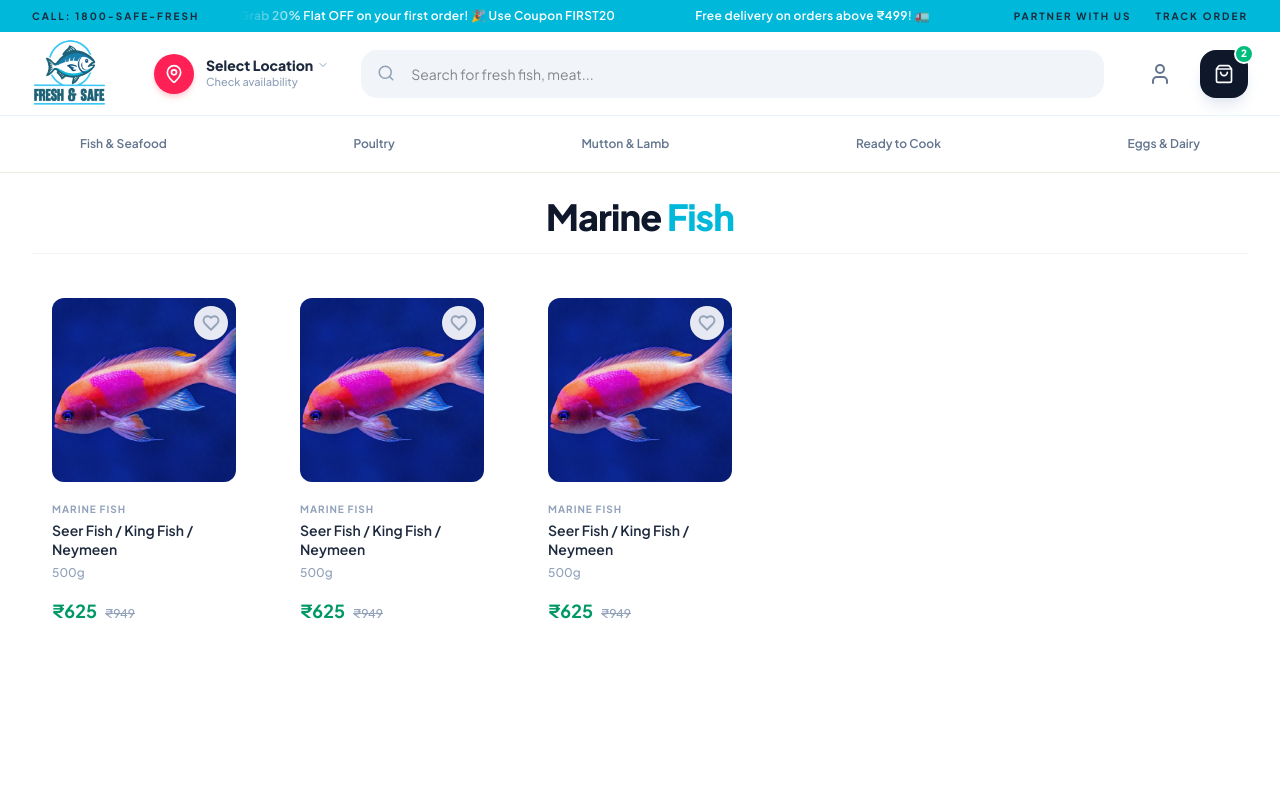
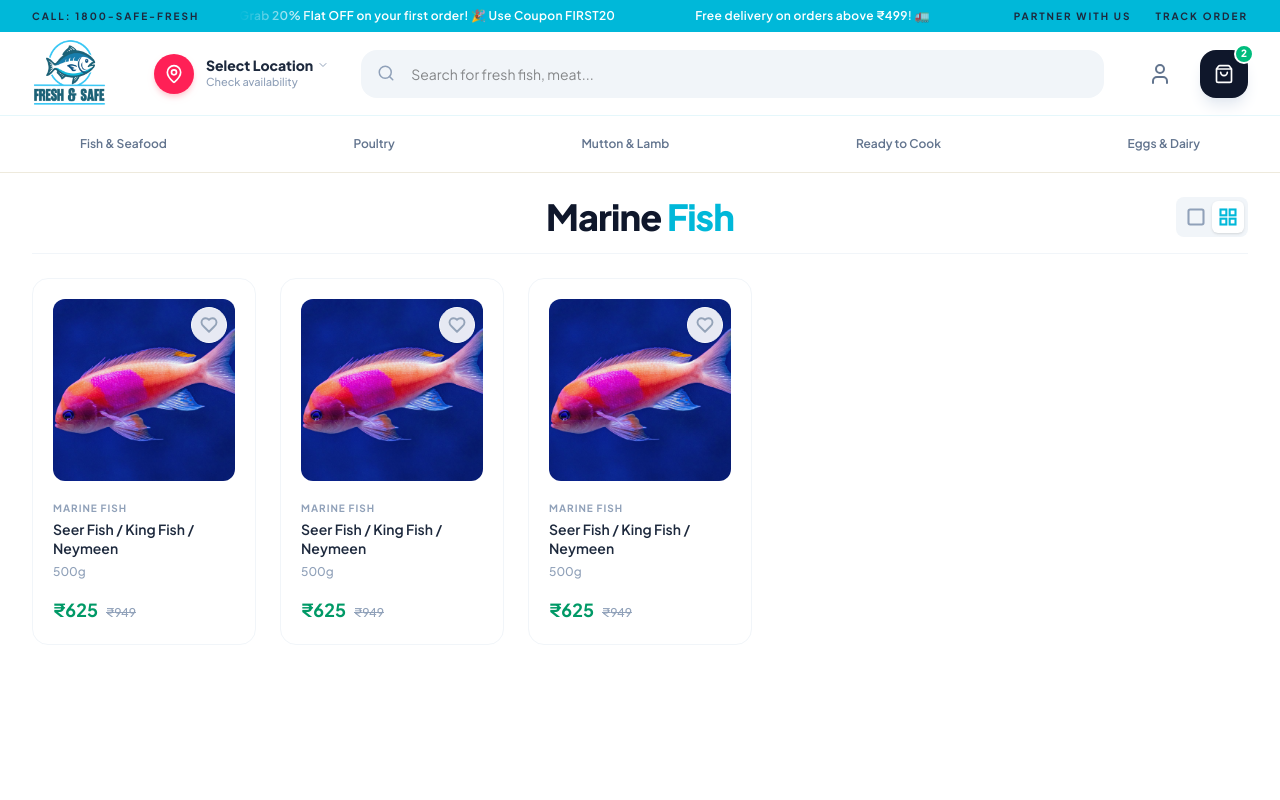
Before and after one commit to akashto76/fresh-and-safe, a Next.js app in the folder user-frontend/: page /products in a window 1280 px wide. Shown: the top 800 px of the page. Built offline with nearby package versions, Linux system fonts and the light colour scheme.

Commit message:
image updated

```diff
--- a/user-frontend/src/app/products/page.tsx
+++ b/user-frontend/src/app/products/page.tsx
@@ -2,6 +2,7 @@
 
 import React, { useState, useEffect } from 'react';
 import Link from 'next/link';
+import Image from 'next/image';
 
 // 1. Define an Interface for your Product
 interface Product {
@@ -14,9 +15,10 @@ interface Product {
   category: string;
 }
 
-// 2. SUB-COMPONENTS
+// 2. SUB-COMPONENTS (Defined outside main component to stop the lag)
+// This prevents React from recreating the component every millisecond.
 const SkeletonCard = ({ isSingleColumn }: { isSingleColumn: boolean }) => (
-  <div className="bg-white p-5 relative animate-pulse shadow-sm rounded-2xl">
+  <div className="bg-white p-5 relative animate-pulse border border-slate-100 rounded-2xl shadow-sm">
     <div
       className={`overflow-hidden rounded-xl bg-slate-200 mb-5 ${
         isSingleColumn ? 'aspect-[16/9]' : 'aspect-square'
@@ -25,8 +27,10 @@ const SkeletonCard = ({ isSingleColumn }: { isSingleColumn: boolean }) => (
     <div className="space-y-2">
       <div className="h-3 w-1/3 bg-slate-200 rounded" />
       <div className="h-4 w-full bg-slate-200 rounded" />
+      <div className="h-4 w-5/6 bg-slate-200 rounded" />
       <div className="flex items-baseline gap-2 mt-4">
         <div className="h-6 w-16 bg-slate-200 rounded" />
+        <div className="h-4 w-12 bg-slate-200 rounded" />
       </div>
     </div>
   </div>
@@ -37,7 +41,7 @@ const productList: Product[] = [
   {
     id: "prod_01",
     name: "Seer Fish / King Fish / Neymeen",
-    image: "/one.avif",
+    image: "/one.avif", // Ensure this file is in your /public folder
     price: 625,
     originalPrice: 949,
     weight: "500g",
@@ -70,21 +74,34 @@ export default function ProductsPage() {
   const [showPopup, setShowPopup] = useState(false);
   const [popupMessage, setPopupMessage] = useState("");
 
+  // Fix the "slow loading" by using a short mount effect
   useEffect(() => {
-    const timer = setTimeout(() => setLoading(false), 300);
+    const timer = setTimeout(() => {
+      setLoading(false);
+    }, 300);
     return () => clearTimeout(timer);
   }, []);
 
+  // Fixed TypeScript types for Event and ID
   const toggleFavorite = (e: React.MouseEvent, id: string) => {
     e.preventDefault();
     e.stopPropagation();
 
     const isAdding = !favorites.includes(id);
-    setFavorites(prev => isAdding ? [...prev, id] : prev.filter(favId => favId !== id));
+
+    setFavorites(prev =>
+      isAdding
+        ? [...prev, id]
+        : prev.filter(favId => favId !== id)
+    );
 
     setPopupMessage(isAdding ? "Product added to wishlist" : "Product removed from wishlist");
     setShowPopup(true);
-    const timer = setTimeout(() => setShowPopup(false), 2000);
+
+    const timer = setTimeout(() => {
+      setShowPopup(false);
+    }, 2000);
+
     return () => clearTimeout(timer);
   };
 
@@ -97,7 +114,7 @@ export default function ProductsPage() {
           showPopup ? 'opacity-100 translate-y-0 scale-100' : 'opacity-0 translate-y-10 scale-95 pointer-events-none'
         }`}
       >
-        <div className="bg-slate-900/90 backdrop-blur-lg px-6 py-3 rounded-2xl shadow-2xl flex items-center gap-3">
+        <div className="bg-slate-900/90 backdrop-blur-lg border border-white/10 px-6 py-3 rounded-2xl shadow-2xl flex items-center gap-3">
           <div className={`${popupMessage.includes('added') ? 'bg-emerald-500' : 'bg-rose-500'} rounded-full p-1`}>
             <svg xmlns="http://www.w3.org/2000/svg" width="14" height="14" viewBox="0 0 24 24" fill="none" stroke="white" strokeWidth="3" strokeLinecap="round" strokeLinejoin="round">
               {popupMessage.includes('added') ? <polyline points="20 6 9 17 4 12"/> : <line x1="18" y1="6" x2="6" y2="18" />}
@@ -113,8 +130,7 @@ export default function ProductsPage() {
             Marine <span className="text-[#00b8d9]">Fish</span>
           </h1>
 
-          {/* UPDATE: Sorting toggle is now hidden on desktop (md:hidden) */}
-          <div className="absolute right-0 flex md:hidden bg-slate-100 p-1 rounded-lg">
+          <div className="absolute right-0 flex bg-slate-100 p-1 rounded-lg">
             <button onClick={() => setIsSingleColumn(true)} className={`p-1.5 rounded-md transition-colors ${isSingleColumn ? 'bg-white shadow-sm text-[#00b8d9]' : 'text-slate-400'}`}>
               <svg xmlns="http://www.w3.org/2000/svg" width="20" height="20" viewBox="0 0 24 24" fill="none" stroke="currentColor" strokeWidth="2.5"><rect x="3" y="3" width="18" height="18" rx="2" ry="2" /></svg>
             </button>
@@ -124,20 +140,19 @@ export default function ProductsPage() {
           </div>
         </div>
 
-        {/* UPDATE: Grid logic
-            - Mobile: respects isSingleColumn (grid-cols-1 or grid-cols-2)
-            - Desktop: Always stays at 5 columns (md:grid-cols-3 lg:grid-cols-5)
+        {/* UI UPDATE: Removed the background from the grid.
+          Each card now has its own white background and border for a clean "card" look.
         */}
-        <div className={`grid gap-6 ${isSingleColumn ? 'grid-cols-1' : 'grid-cols-2'} md:grid-cols-3 lg:grid-cols-5`}>
+        <div className={`grid gap-6 overflow-hidden ${isSingleColumn ? 'grid-cols-1' : 'grid-cols-2 md:grid-cols-3 lg:grid-cols-5'}`}>
           {loading
             ? Array.from({ length: 5 }).map((_, index) => <SkeletonCard key={index} isSingleColumn={isSingleColumn} />)
             : productList.map((item) => {
                 const isLiked = favorites.includes(item.id);
                 return (
-                  <div key={item.id} className="group bg-white p-5 transition-all duration-300 relative block">
+                  <div key={item.id} className="group bg-white p-5 border border-slate-100 rounded-2xl hover:shadow-xl hover:border-slate-200 transition-all duration-300 relative block">
                     <button
                       onClick={(e) => toggleFavorite(e, item.id)}
-                      className="absolute top-7 right-7 z-20 p-2 bg-white/90 backdrop-blur-sm rounded-full shadow-sm transition-all active:scale-90 hover:scale-110"
+                      className="absolute top-7 right-7 z-20 p-2 bg-white/90 backdrop-blur-sm rounded-full shadow-sm border border-slate-50 transition-all active:scale-90 hover:scale-110"
                     >
                       <svg xmlns="http://www.w3.org/2000/svg" width="18" height="18" viewBox="0 0 24 24" fill={isLiked ? "#10b981" : "none"} stroke={isLiked ? "#10b981" : "#94a3b8"} strokeWidth="2.5" strokeLinecap="round" strokeLinejoin="round">
                         <path d="M19 14c1.49-1.46 3-3.21 3-5.5A5.5 5.5 0 0 0 16.5 3c-1.76 0-3 .5-4.5 2-1.5-1.5-2.74-2-4.5-2A5.5 5.5 0 0 0 2 8.5c0 2.3 1.505 4.046 3 5.5L12 21Z" />
@@ -145,8 +160,10 @@ export default function ProductsPage() {
                     </button>
 
                     <Link href={`/products/${item.id}`}>
-                      {/* UPDATE: Removed border from image container */}
                       <div className={`overflow-hidden rounded-xl bg-slate-50 mb-5 relative ${isSingleColumn ? 'aspect-[16/9]' : 'aspect-square'}`}>
+                        {/* Using standard img for now since we are using local files.
+                          Change to <Image /> if using remote URLs for better speed.
+                        */}
                         <img
                           src={item.image}
                           alt={item.name}
```
